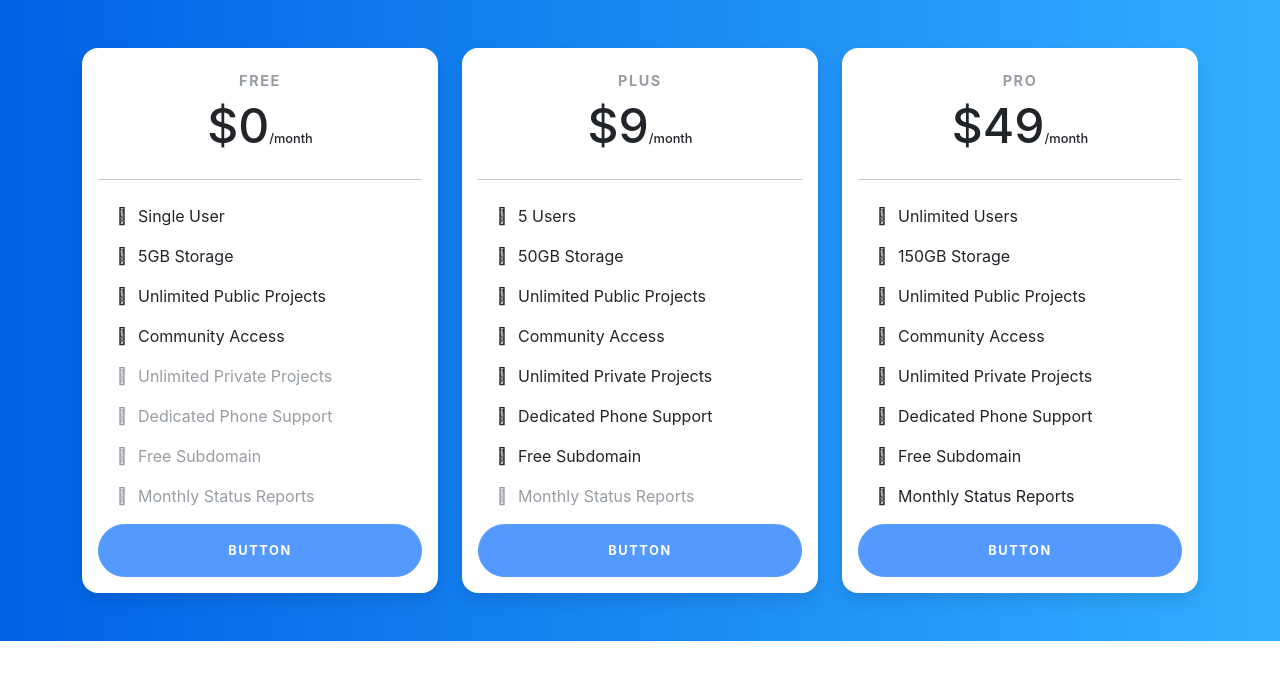
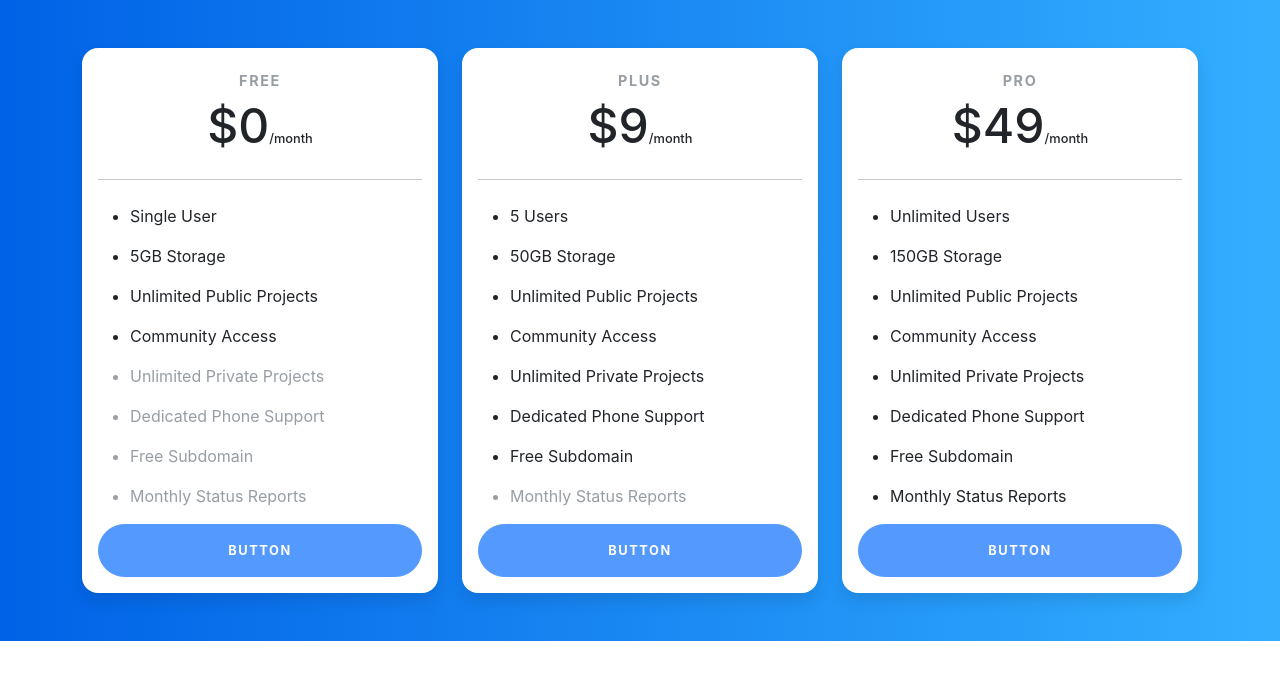
Before and after one commit to harinks/pricechart-react, a React (Create React App) app: page / in a window 1280 px wide. Shown: the top 680 px of the page. Built offline with nearby package versions, Linux system fonts and the light colour scheme.

Commit message:
sixth changes

```diff
--- a/public/index.html
+++ b/public/index.html
@@ -25,7 +25,6 @@
       Learn how to configure a non-root public URL by running `npm run build`.
     -->
     <link rel="stylesheet" href="https://cdn.jsdelivr.net/npm/bootstrap@5.1.3/dist/css/bootstrap.min.css" integrity="sha384-1BmE4kWBq78iYhFldvKuhfTAU6auU8tT94WrHftjDbrCEXSU1oBoqyl2QvZ6jIW3" crossorigin="anonymous">
-    <link rel="stylesheet" href="https://cdn.jsdelivr.net/npm/@fortawesome/fontawesome-free@5.15.4/css/fontawesome.min.css" integrity="sha384-jLKHWM3JRmfMU0A5x5AkjWkw/EYfGUAGagvnfryNV3F9VqM98XiIH7VBGVoxVSc7" crossorigin="anonymous">
     <title>React App</title>
   </head>
   <body>
--- a/src/App.css
+++ b/src/App.css
@@ -34,10 +34,6 @@ section.pricing {
   margin-bottom: 1rem;
 }
 
-.pricing ul li:before {
-  font-family: FontAwesome;
-}
-
 .pricing .text-muted {
   opacity: 0.7;
 }
```
